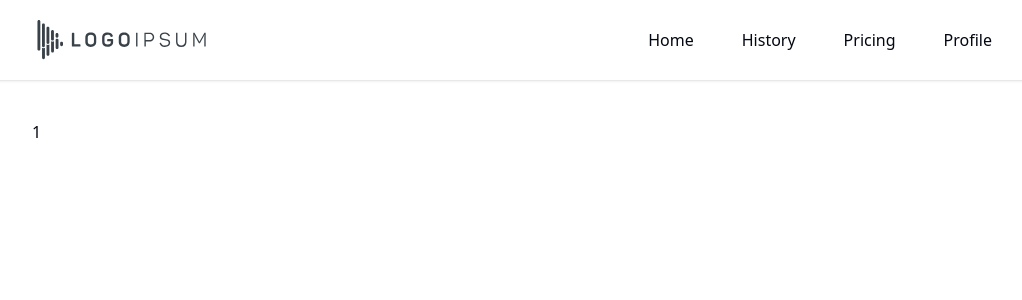
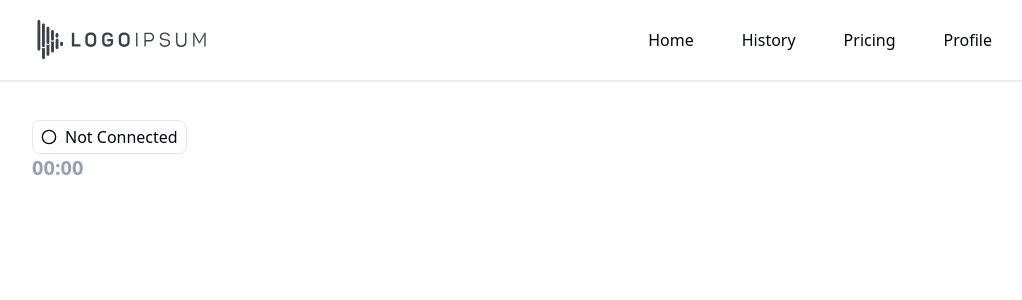
Before and after one commit to nawi-n/Multi-Agent-AI-Medical-Voice-System-for-Real-Time-Consultation-SaaS, a Next.js app in the folder ai-medical-voice-agent/: page /dashboard/medical-agent/1 in a window 1280 px wide. Shown: the top 300 px of the page, without its empty margins (128-1150 px from the left). Built offline with nearby package versions, Linux system fonts and the light colour scheme; no server answers.

Commit message:
Add session details and doctor info to medical agent page
Enhanced the medical agent dashboard to fetch and display session details, including selected doctor information and connection status. Also imported necessary modules and updated state management for session data.

```diff
--- a/ai-medical-voice-agent/app/(routes)/dashboard/medical-agent/[sessionId]/page.tsx
+++ b/ai-medical-voice-agent/app/(routes)/dashboard/medical-agent/[sessionId]/page.tsx
@@ -1,10 +1,24 @@
 "use client";
 import axios from "axios";
 import { useParams } from "next/navigation";
-import React, { use, useEffect } from "react";
+import React, { use, useEffect, useState } from "react";
+import Image from "next/image";
+import { DoctorAgent } from "../../_components/DoctorAgentCard";
+import { Circle } from "lucide-react";
+import { eq } from "drizzle-orm";
+
+type sessionDetail = {
+  id: number;
+  note: string;
+  session_id: string;
+  report: JSON;
+  selected_doctors: DoctorAgent;
+  created_on: string;
+};
 
 function MedicalVoiceAgent() {
   const { sessionId } = useParams();
+  const [sessionDetail, setSessionDetail] = useState<sessionDetail>();
 
   useEffect(() => {
     sessionId && GetSessionDetails();
@@ -12,8 +26,28 @@ function MedicalVoiceAgent() {
   const GetSessionDetails = async () => {
     const result = await axios.get("/api/session-chat?sessionId=" + sessionId);
     console.log(result.data);
+    setSessionDetail(result.data);
   };
-  return <div>{sessionId}</div>;
+  return (
+    <div>
+      <div className="flex justify-between items-center">
+        <h2 className="p-1 px-2 border rounded-md flex gap-2 items-center">
+          <Circle className="h-4 w-4" /> Not Connected
+        </h2>
+      </div>
+      <h2 className="font-bold text-xl text-gray-400">00:00</h2>
+      {sessionDetail && sessionDetail?.selected_doctors?.image && (
+        <div>
+          <Image
+            src={sessionDetail.selected_doctors.image}
+            alt={sessionDetail?.selected_doctors?.specialist ?? ""}
+            width={80}
+            height={80}
+          />
+        </div>
+      )}
+    </div>
+  );
 }
 
 export default MedicalVoiceAgent;
--- a/ai-medical-voice-agent/app/api/session-chat/route.tsx
+++ b/ai-medical-voice-agent/app/api/session-chat/route.tsx
@@ -2,6 +2,7 @@ import { sessionChatTable } from "@/config/schema";
 import { NextRequest, NextResponse } from "next/server";
 import { db } from "@/config/db";
 import { uuid } from "drizzle-orm/gel-core";
+import { eq } from "drizzle-orm";
 import { v4 as uuidv4 } from "uuid";
 import { currentUser } from "@clerk/nextjs/server";
 
```
